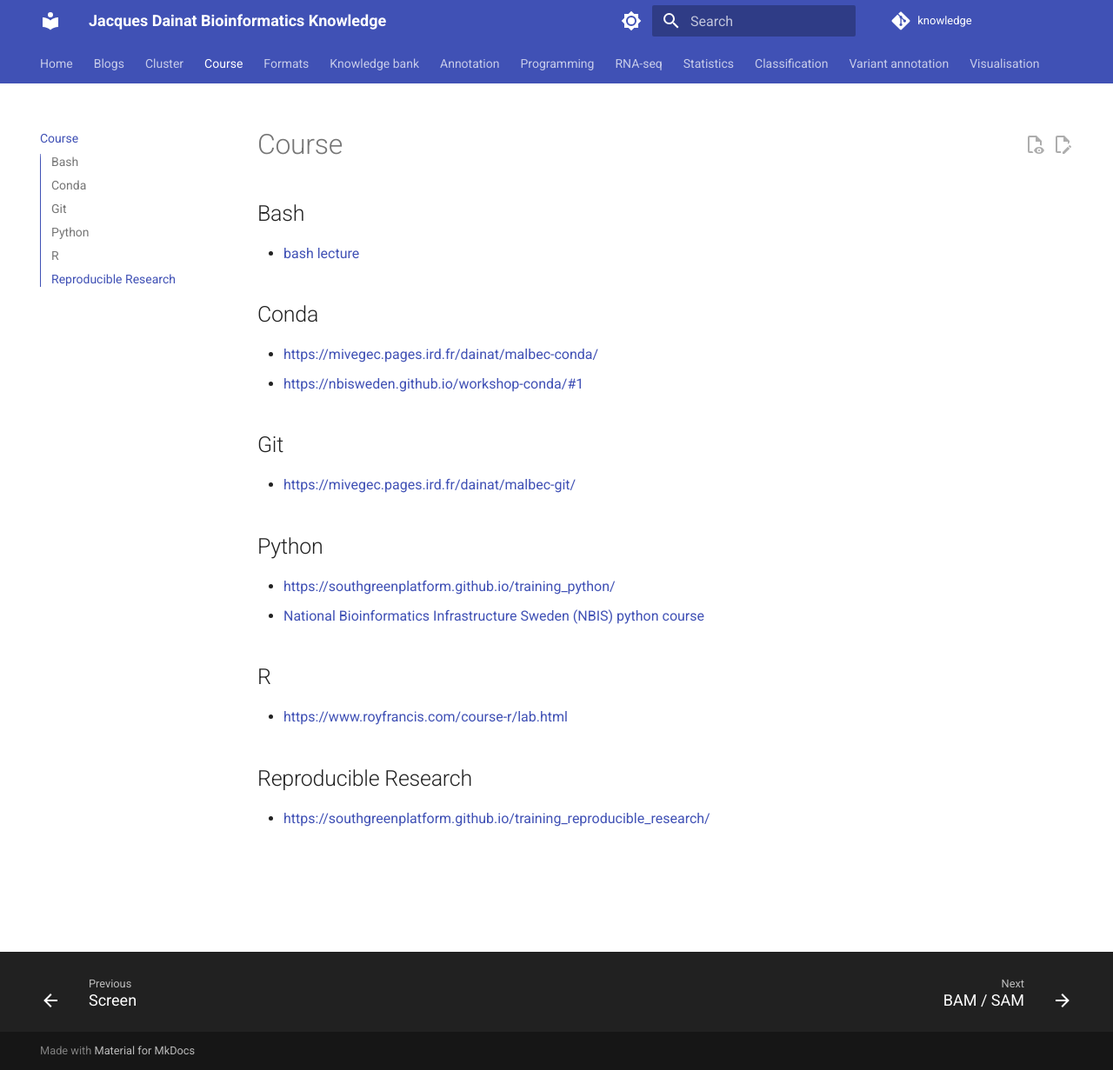
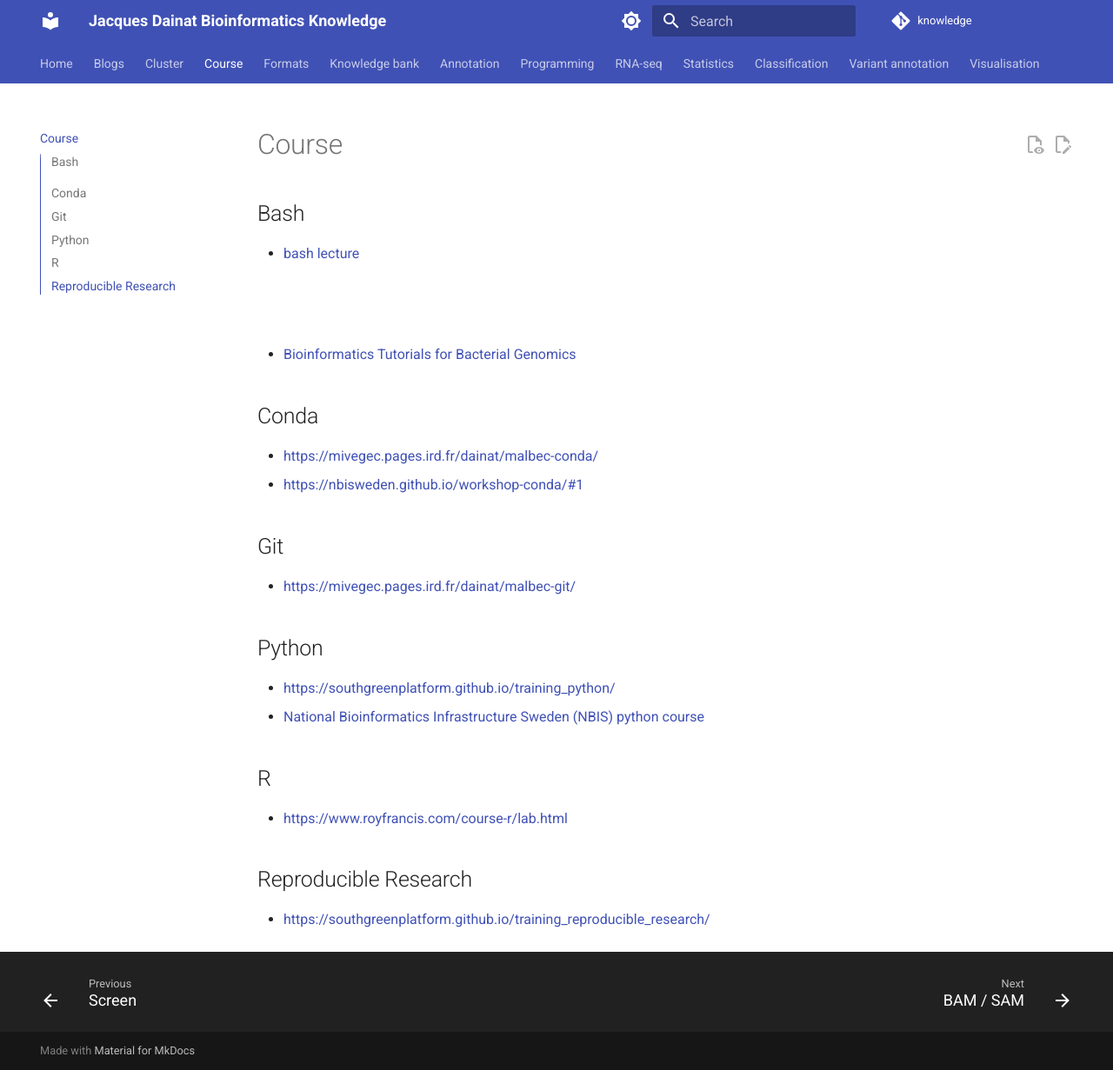
Before and after one commit to Juke34/knowledge, an MkDocs documentation site: the page built from docs/course.md, in a window 1280 px wide and 1231 px high. Shown: the whole window at 87% size. Built offline with MkDocs 1.6.1 and Material for MkDocs 9.7.7, drawn with Linux system fonts in a browser that asks for light colours; comment, search, counter and statistics services are not loaded.

Commit message:
Update course.md

```diff
--- a/docs/course.md
+++ b/docs/course.md
@@ -1,6 +1,11 @@
 ## Bash
 
 * [bash lecture](programming/bash/Bash_lecture.pdf)
+
+
+##
+
+* [Bioinformatics Tutorials for Bacterial Genomics](https://jhayer.github.io/bacterial_genomics_training/#usage/)
 
 ## Conda
 
```
